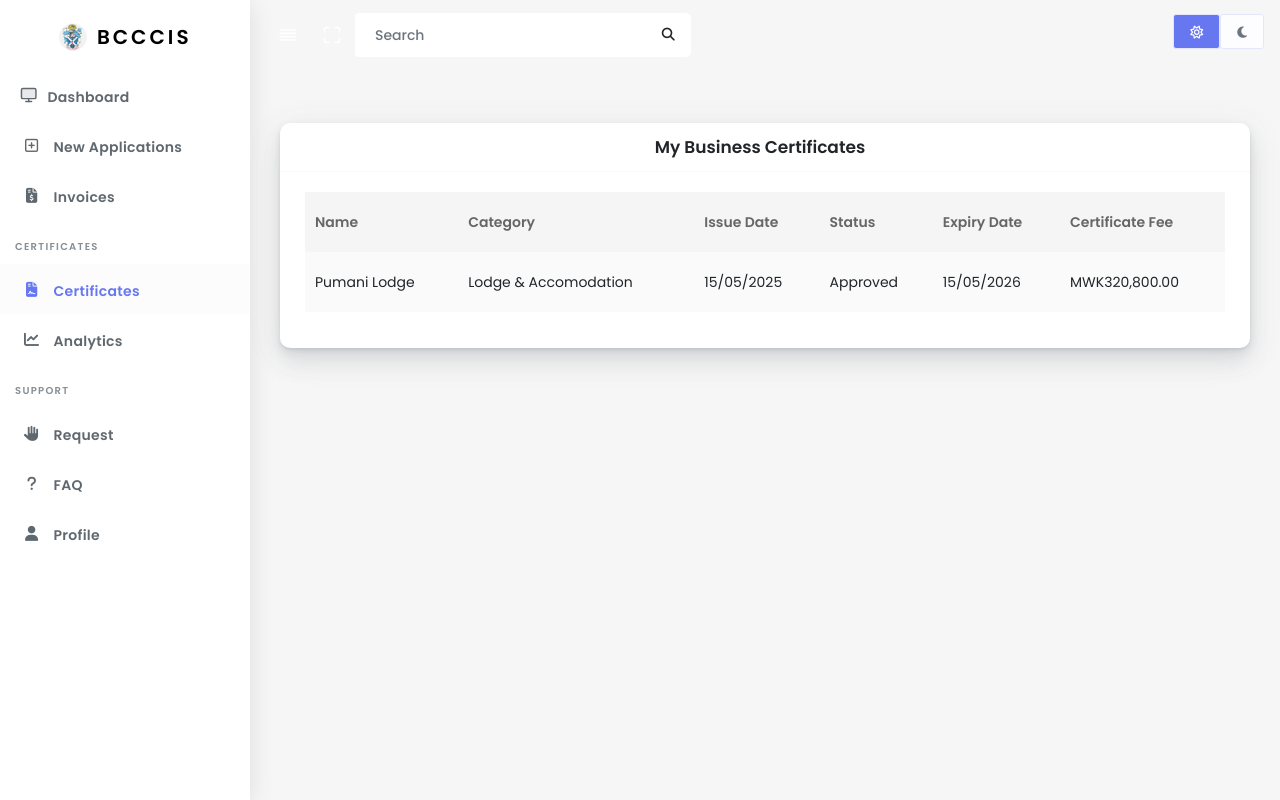
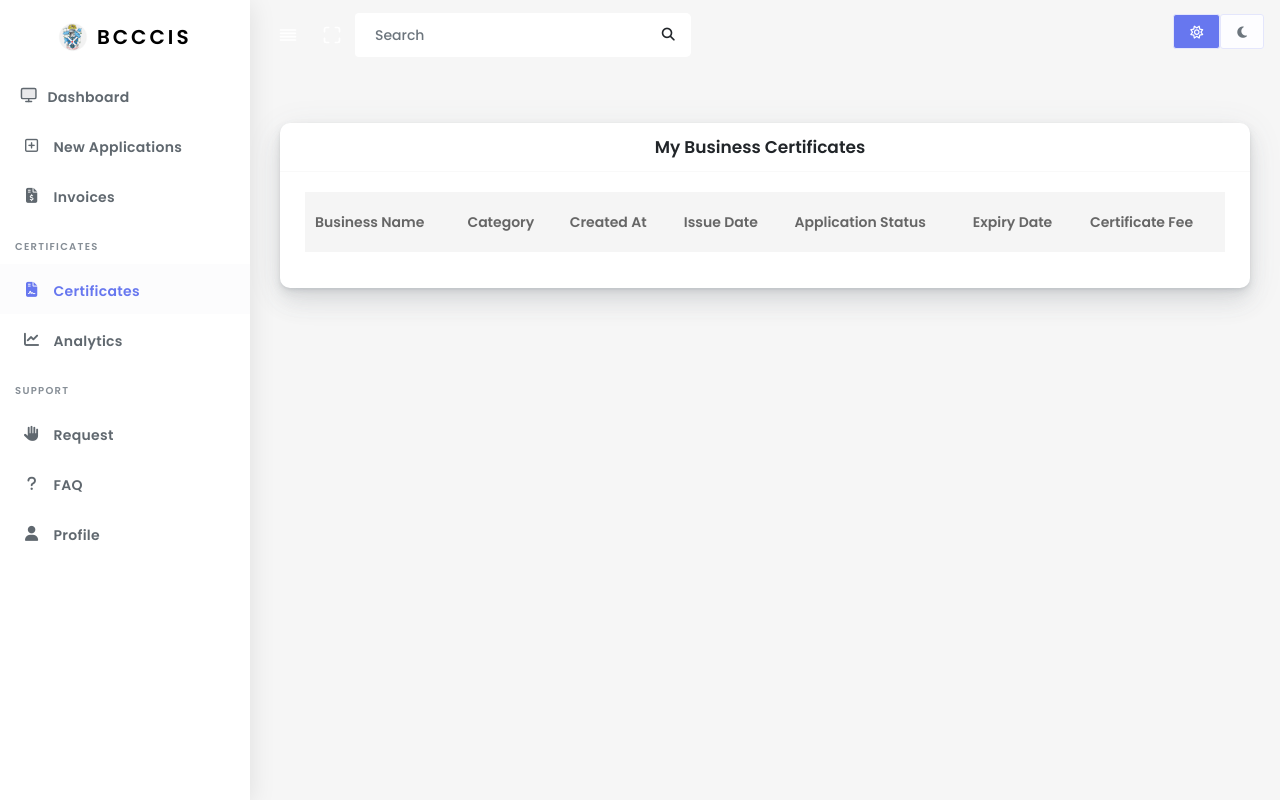
Before and after one commit to smoothopp18/permit-manager, a PHP site: page /user-dashboard.php in a window 1280 px wide. Run offline with PHP 8.4, Linux system fonts and the light colour scheme; data that the repository does not hold is empty; some libraries are stand-ins or nearby versions.

Commit message:
connected dashboard to the database

```diff
--- a/classes/application.php
+++ b/classes/application.php
@@ -1,6 +1,7 @@
 <?php
 // Include the Database configuration file to establish a connection
-require_once '../config/Database.php';
+require_once 'Database.php';
+require_once 'user.php';
 
 class Application {
     private $conn;
@@ -13,10 +14,10 @@ class Application {
 
     public function apply($nationalId, $businessName, $businessType, $businessAddress, $taxCertificate) {
         // Prepare the SQL statement
-        $stmt = $this->conn->prepare("INSERT INTO $this->table (nationalId, businessName, businessType, businessAddress, taxCertificate) VALUES (?, ?, ?, ?, ?)");
+        $stmt = $this->conn->prepare("INSERT INTO $this->table (user_id, nationalId, businessName, businessType, businessAddress, taxCertificate) VALUES (?,?, ?, ?, ?, ?)");
 
         // Bind the user inputs to the prepared statement to prevent SQL injection
-        $stmt->bind_param("sssss", $nationalId, $businessName, $businessType, $businessAddress, $taxCertificate);
+        $stmt->bind_param("ssssss", $_SESSION['user']['user_id'], $nationalId, $businessName, $businessType, $businessAddress, $taxCertificate);
 
         // Execute the statement and check if the operation was successful
         if ($stmt->execute()) {
@@ -29,5 +30,29 @@ class Application {
             return false; // Application failed
         }
     }
+
+    public function getUserApplications()
+    {
+        // Prepare an SQL statement to select the user with the provided email
+        $stmt = $this->conn->prepare("SELECT * FROM applications WHERE user_id = ?");
+
+        // Bind the id parameter to the statement
+        $stmt->bind_param("s", $_SESSION['user']['user_id']);
+
+        // Execute the statement
+        $stmt->execute();
+
+        // Get the result set from the executed statement
+        $result = $stmt->get_result();
+
+        $applications = [];
+        // Fetch the data as an associative array
+        while($row = $result->fetch_assoc() ) {
+            $applications[] = $row;
+
+        }
+        return $applications;
+
+    }
 }
 ?>
--- /dev/null
+++ b/classes/database.php
@@ -0,0 +1,35 @@
+<?php
+// Database connection class
+class Database
+{
+    // Database host (server address)
+    private $host = "localhost";
+
+    // Database username
+    private $username = "root";
+
+    // Database password (empty by default for local setup)
+    private $password = "";
+
+    // Name of the database to connect to
+    private $database = "permit_manager";
+
+    // Public property to store the database connection object
+    public $conn;
+
+    // Method to establish a database connection
+    public function connect()
+    {
+        // Creating a new MySQLi connection using the provided credentials
+        $this->conn = new mysqli($this->host, $this->username, $this->password, $this->database);
+
+        // Check if the connection failed
+        if ($this->conn->connect_error) {
+            // Stop script execution and display the connection error
+            die("Connection failed: " . $this->conn->connect_error);
+        }
+
+        // Return the connection object if successful
+        return $this->conn;
+    }
+}
--- a/classes/user.php
+++ b/classes/user.php
@@ -1,6 +1,7 @@
 <?php
+session_start();
 // Include the Database configuration file to establish a connection
-require_once '../config/Database.php';
+require_once 'Database.php';
 
 // User class to handle user-related operations (registration and login)
 class User
--- a/public/application-controller.php
+++ b/public/application-controller.php
@@ -1,7 +1,5 @@
 <?php
 require_once '../classes/Application.php';
-require_once '../config/Database.php';
-session_start();  // Ensure session is started to use session variables
 
 // Retrieve form data from application form
 if ($_SERVER['REQUEST_METHOD'] == 'POST') {
@@ -32,4 +30,5 @@ if ($_SERVER['REQUEST_METHOD'] == 'POST') {
         }
     }
 }
+
 ?>
--- a/public/login.php
+++ b/public/login.php
@@ -1,6 +1,5 @@
 <?php
-session_start();
-// Include the User class to access login functionality
+
 require_once '../classes/User.php';
 
 // Check if the login form was submitted via POST method
--- a/user-dashboard.php
+++ b/user-dashboard.php
@@ -1,3 +1,12 @@
+<?php
+require_once 'classes/application.php';
+
+$application = new Application();
+
+// retrieving applications by logged in user
+$applications = $application->getUserApplications();
+
+?>
 <!DOCTYPE html>
 <html lang="en">
 
@@ -110,23 +119,27 @@
                       <table class="table table-striped table-hover" id="tableExport" style="width:100%;">
                         <thead>
                           <tr>
-                            <th>Name</th>
+                            <th>Business Name</th>
                             <th>Category</th>
+                            <th>Created At</th>
                             <th>Issue Date</th>
-                            <th>Status</th>
+                            <th>Application Status</th>
                             <th>Expiry Date</th>
                             <th>Certificate Fee</th>
                           </tr>
                         </thead>
                         <tbody>
-                          <tr>
-                            <td>Pumani Lodge</td>
-                            <td>Lodge & Accomodation</td>
-                            <td>15/05/2025</td>
-                            <td>Approved</td>
-                            <td>15/05/2026</td>
-                            <td>MWK320,800.00</td>
-                          </tr>
+                        <?php foreach ($applications as $application) : ?>
+                            <tr>
+                              <td><?php echo $application['businessName']; ?></td>
+                              <td><?php echo $application['businessType']; ?></td>
+                              <td><?php echo $application['created_at']; ?></td>
+                              <td><?php echo $application['issueDate']; ?></td>
+                              <td><?php echo $application['status']; ?></td>
+                              <td><?php echo $application['expiryDate']; ?></td>
+                              <td>Not available</td>
+                            </tr>
+                            <?php endforeach;?>
                         </tbody>
                       </table>
                     </div>
```
